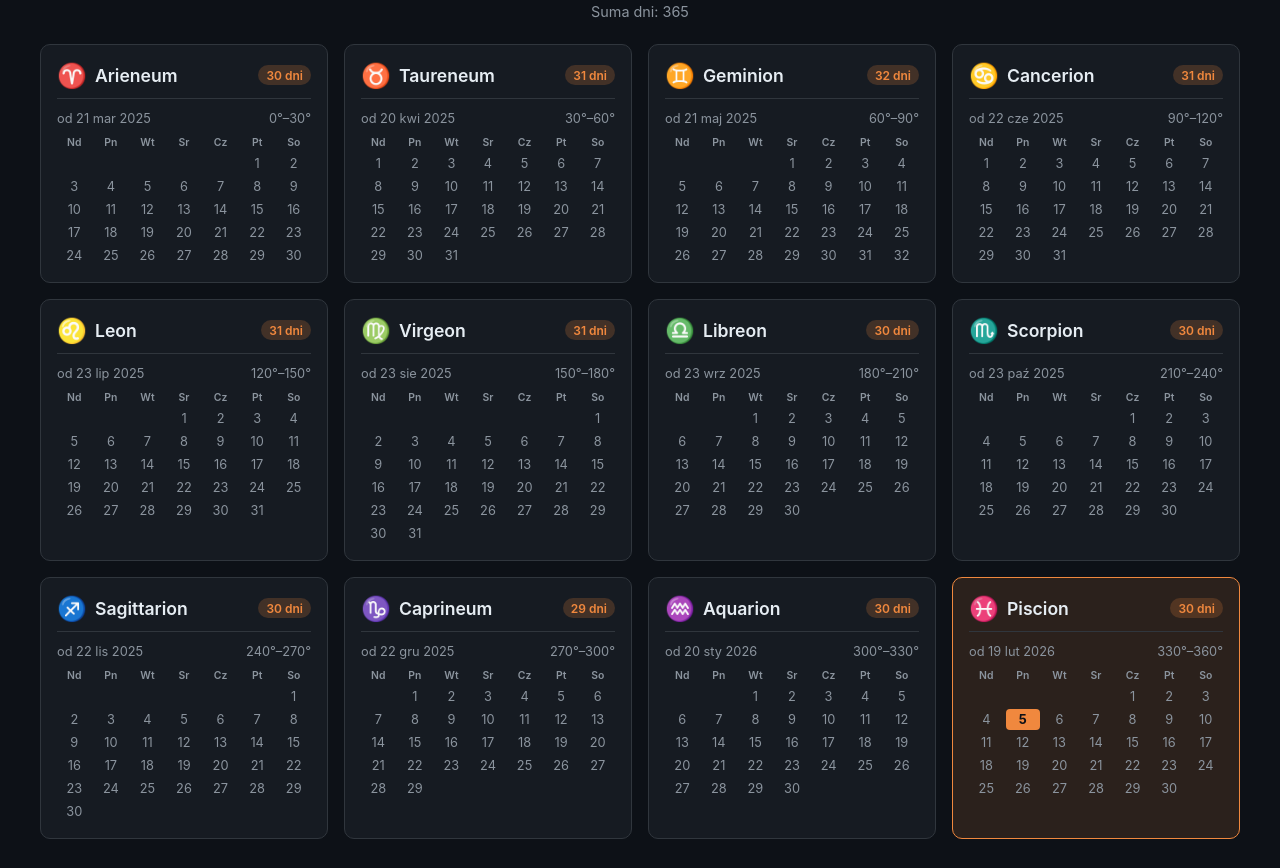
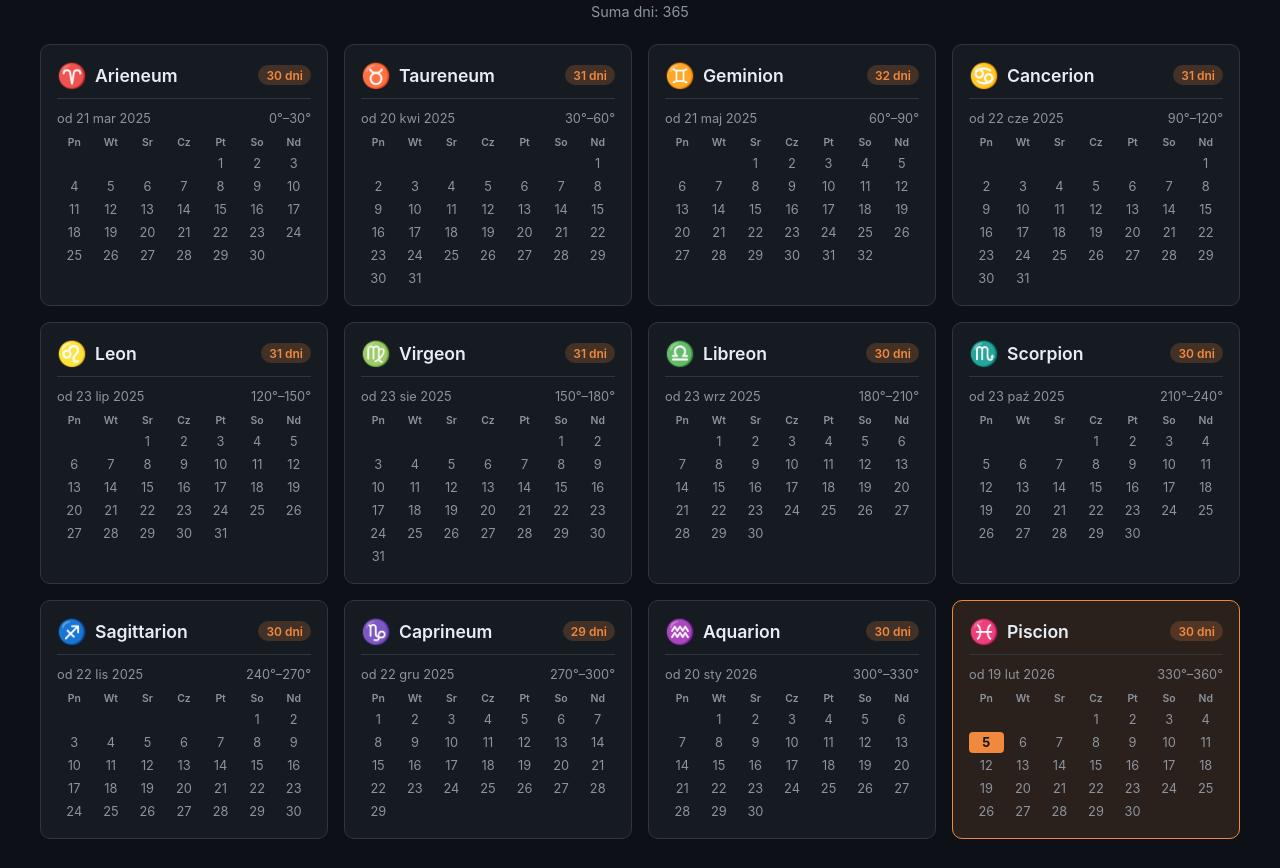
Before and after one commit to usterk/amareth-calendar, a plain HTML site: page frontend/index.html in a window 1280 px wide. Shown: the part 989-1857 px from the top of the page. Drawn offline with Linux system fonts and the light colour scheme.

Commit message:
Week starts on Monday in calendar grid
Co-Authored-By: Claude Opus 4.6 <noreply@anthropic.com>

```diff
--- a/frontend/index.html
+++ b/frontend/index.html
@@ -445,7 +445,7 @@
             { name: "Piscion",     symbol: "\u2653", latin: "Pisces",      lon: 330 },
         ];
 
-        const DAY_NAMES = ["Nd", "Pn", "Wt", "Sr", "Cz", "Pt", "So"];
+        const DAY_NAMES = ["Pn", "Wt", "Sr", "Cz", "Pt", "So", "Nd"];
 
         // ========== PLANETARY HOURS ==========
         const CHALDEAN = [
@@ -838,7 +838,7 @@
                 totalDays += days;
                 const isCurrent = todayZodiac.year === year && todayZodiac.month === i + 1;
                 const startDate = new Date(starts[i]);
-                const startDow = startDate.getUTCDay();
+                const startDow = (startDate.getUTCDay() + 6) % 7; // Mon=0, Tue=1, ..., Sun=6
                 let daysHTML = DAY_NAMES.map(d => `<div class="day-label">${d}</div>`).join('');
                 for (let e = 0; e < startDow; e++) daysHTML += '<div class="day-cell empty"></div>';
                 for (let d = 1; d <= days; d++) {
```
